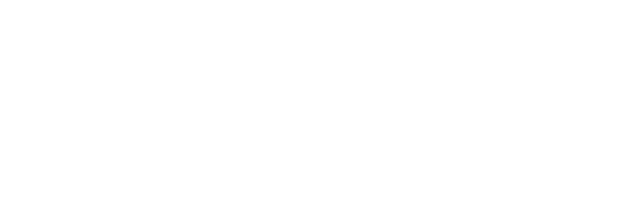
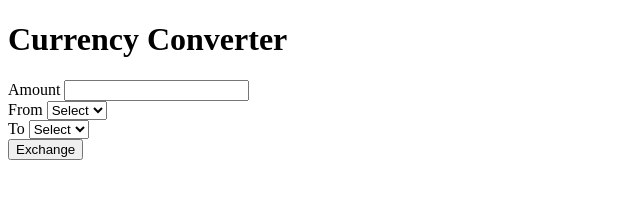
Before and after one commit to ruslanakol/exchange-rate, a plain HTML site: page index.html in a window 1280 px wide. Shown: the whole page, without its empty margins (0-640 px from the left). Drawn offline with Linux system fonts and the light colour scheme.

Commit message:
html basic structure

```diff
--- a/index.html
+++ b/index.html
@@ -4,11 +4,43 @@
     <meta charset="UTF-8">
     <meta name="viewport" content="width=device-width, initial-scale=1.0">
     <title>Currency Exchange Page</title>
-    <link rel="icon" type="image/x-icon" href="img/favicon.png">
+    <link rel="icon" type="image/x-icon" href="img/favicon.png" />
     <link rel="stylesheet" href="style.css" />
 </head>
 <body>
-
-<script scr="script.js"></script>
+<h1> Currency Converter </h1>
+<div class="main-container">
+<div class="main-selections">
+    <div class="amount-div">
+    <label for="amount">Amount</label>
+    <input type="number" id="amount" name="amount" value="amount" checked>
+    </div>
+    <div class="from-div">
+        <label for="from">From</label>
+        <select id="from" name="from">
+            <option selected>Select</option>
+            <option value="USD">USD</option>
+            <option value="EUR">EUR</option>
+            <option value="GBP">GBP</option>
+            <option value="CAD">CAD</option>
+        </select>
+    </div>
+    <div class="to-div">
+        <label for="to">To</label>
+        <select id="to" name="to">
+            <option selected>Select</option>
+            <option value="USD">USD</option>
+            <option value="EUR">EUR</option>
+            <option value="GBP">GBP</option>
+            <option value="CAD">CAD</option>
+        </select>
+    </div>
+</div>
+    <button class="btn">Exchange</button>
+    <div class="result">
+        <p id="result"></p>
+    </div>
+</div>
+<script src="script.js"></script>
 </body>
 </html>
```
